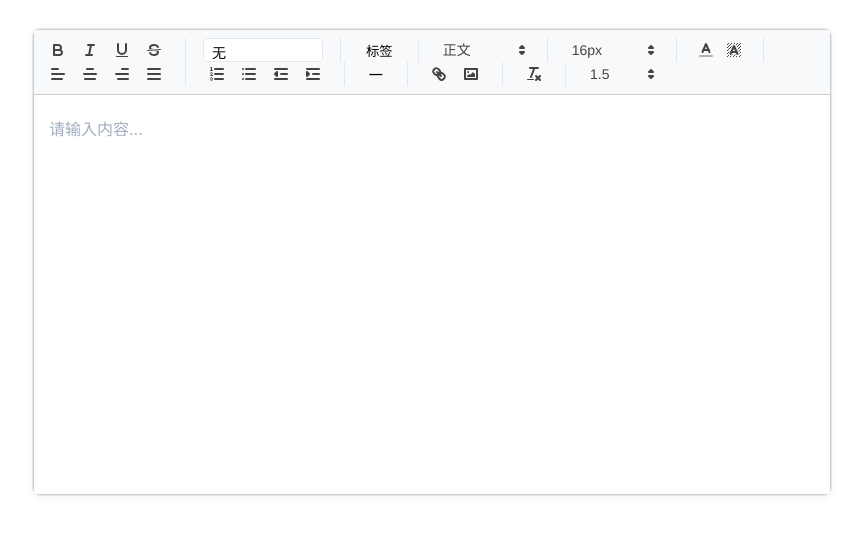
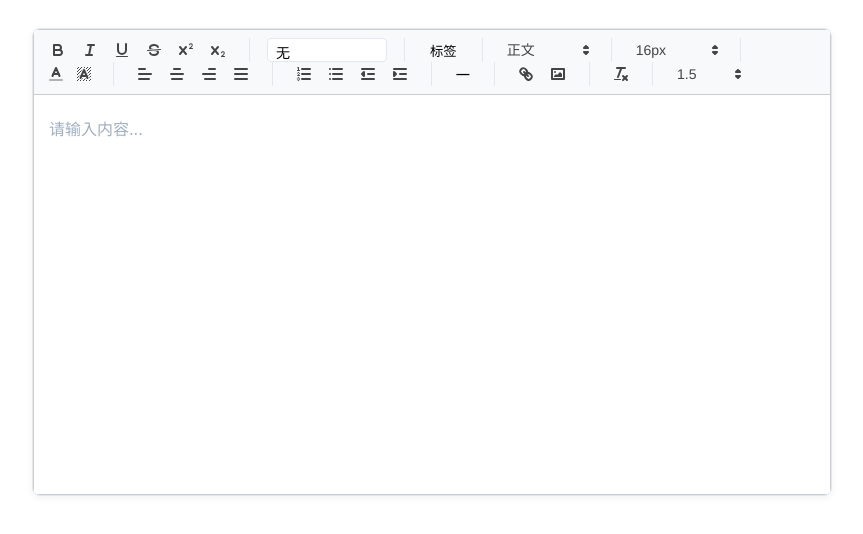
Before and after one commit to luotianxu1/react-quill, a React (Create React App) app: page / in a window 1280 px wide. Shown: the top 534 px of the page, without its empty margins (208-1071 px from the left). Built offline with nearby package versions, Linux system fonts and the light colour scheme.

Commit message:
上标下标

```diff
--- a/src/components/Editor/Editor.js
+++ b/src/components/Editor/Editor.js
@@ -40,6 +40,7 @@ class Editor extends Component {
                             clean: () => {
                                 const range = quill.getSelection()
                                 if (range) {
+                                    // 清除所有格式
                                     const formats = [
                                         'bold',
                                         'italic',
@@ -55,8 +56,12 @@ class Editor extends Component {
                                         'lineHeight',
                                         'indent',
                                         'list',
+                                        'script', // 添加 script 格式来清除上标和下标
+                                        'super', // 添加 super 格式
+                                        'sub', // 添加 sub 格式
                                     ]
-                                    // 最后清除格式
+
+                                    // 清除格式
                                     formats.forEach((format) => {
                                         quill.format(format, false)
                                     })
--- a/src/components/EditorToolbar/EditorToolbar.js
+++ b/src/components/EditorToolbar/EditorToolbar.js
@@ -107,6 +107,9 @@ class EditorToolbar extends Component {
                     <button className='ql-italic'></button>
                     <button className='ql-underline'></button>
                     <button className='ql-strike'></button>
+                    {/* 添加上标和下标按钮 */}
+                    <button className='ql-script' value='super'></button>
+                    <button className='ql-script' value='sub'></button>
                 </span>
 
                 {/* 自定义样式 - 改为按钮和下拉框 */}
```
